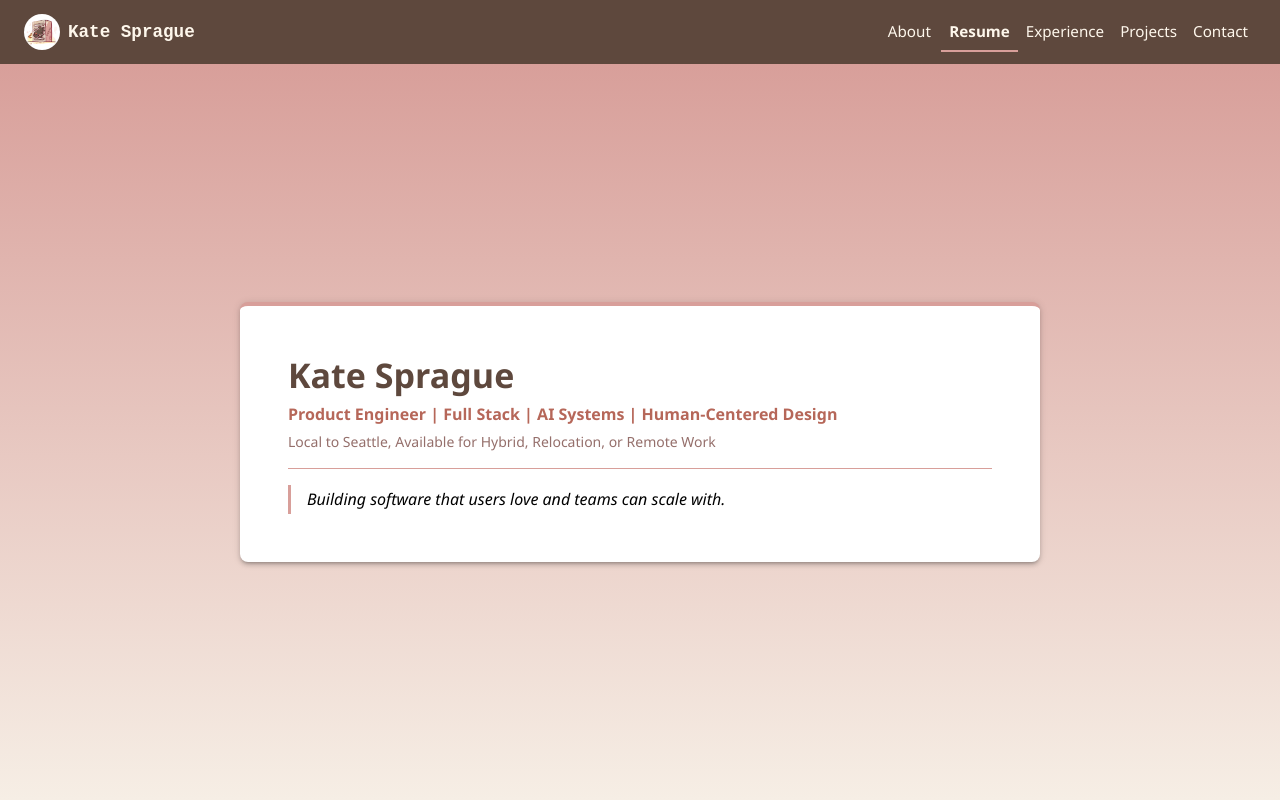
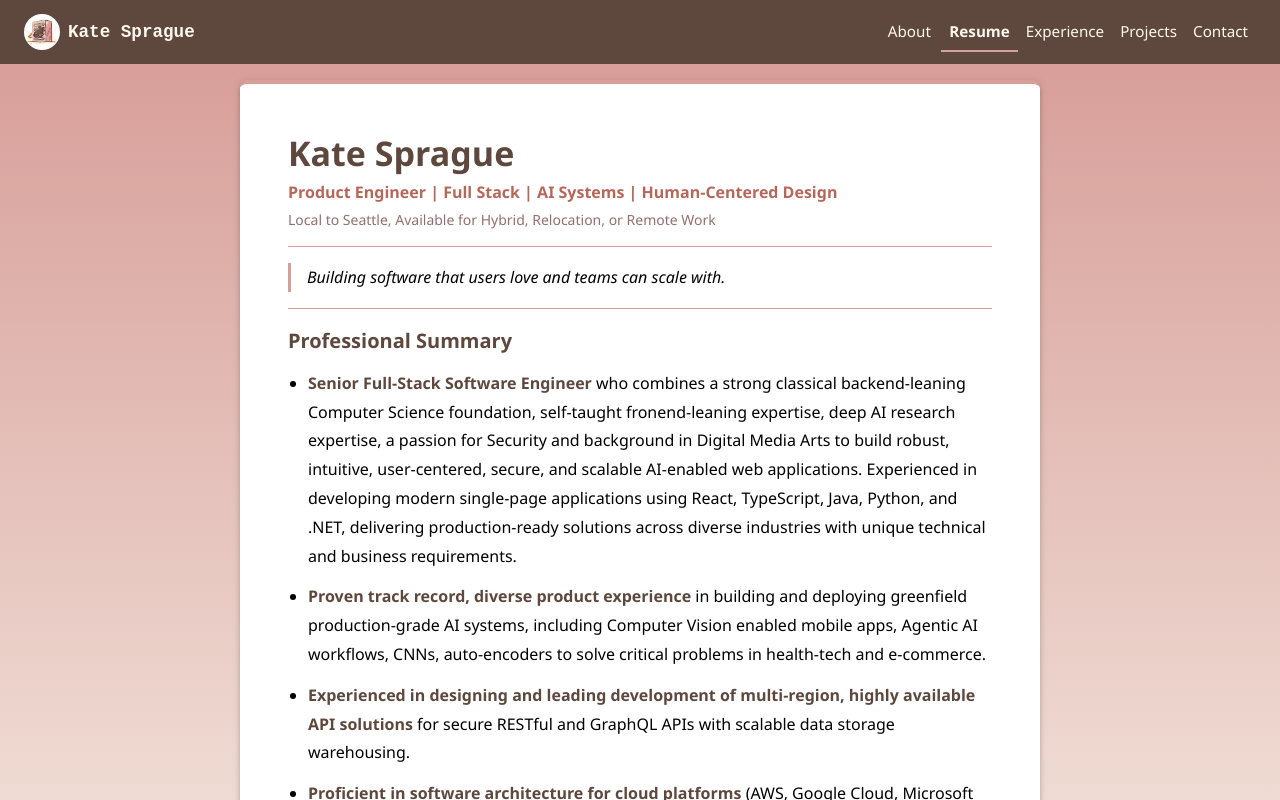
Before and after one commit to kate-codes/gitsite, a React (Vite) app: page / in a window 1280 px wide. Both pictures are taken after a click on the button "Resume". Shown: the top 800 px of the page. Built offline with nearby package versions, Linux system fonts and the light colour scheme.

Commit message:
Fleshing out several pages so we have something a bit more professional

```diff
--- a/src/App.tsx
+++ b/src/App.tsx
@@ -5,6 +5,8 @@ import NavBar from './components/NavBar';
 import AboutSection from './components/AboutSection';
 import ResumeSection from './components/ResumeSection';
 import ContactSection from './components/ContactSection';
+import ExperienceSection from './components/ExperienceSection';
+import ProjectsSection from './components/ProjectsSection';
 import { useHelloWorldClick } from './hooks/useHelloWorldClick';
 import { theme } from './theme/theme';
 import { GRADIENT_PRIMARY, GRADIENT_SECONDARY } from './constants';
@@ -29,8 +31,14 @@ const App: React.FC = () => {
     if (activeSection === 'Resume') {
       return <ResumeSection />;
     }
+    if (activeSection === 'Experience') {
+      return <ExperienceSection onBack={handleHomeClick} />;
+    }
+    if (activeSection === 'Projects') {
+      return <ProjectsSection onBack={handleHomeClick} />;
+    }
     if (activeSection === 'Contact') {
-      return <ContactSection />;
+      return <ContactSection onBack={handleHomeClick} />;
     }
     return <HelloWorldCard onButtonClick={handleClick} />;
   };
--- a/src/components/AboutSection.tsx
+++ b/src/components/AboutSection.tsx
@@ -9,7 +9,7 @@ const INLINE_LINKS = new Map<string, string>([
     "University of Washington's Intelligent Networks Laboratory",
     'https://depts.washington.edu/biocomp/people.html',
   ],
-  ['review and fork the basic project on GitHub Pages', 'https://github.com/kate-codes/gitsite'],
+  ['review and fork the project on GitHub Pages', 'https://github.com/kate-codes/Gitsite-Example'],
 ]);
 
 const renderParagraph = (raw: string): React.ReactNode => {
--- a/src/components/ContactSection.tsx
+++ b/src/components/ContactSection.tsx
@@ -1,5 +1,6 @@
 import React from 'react';
-import { Box, Divider, Link, Paper, Typography } from '@mui/material';
+import { Box, Button, Divider, Link, Paper, Typography } from '@mui/material';
+import ArrowBackIcon from '@mui/icons-material/ArrowBack';
 import LinkedInIcon from '@mui/icons-material/LinkedIn';
 import EmailIcon from '@mui/icons-material/Email';
 import {
@@ -29,7 +30,11 @@ const CONTACT_LINKS = new Map<string, { url: string; icon: React.ReactNode; labe
   ],
 ]);
 
-const ContactSection: React.FC = () => {
+interface ContactSectionProps {
+  onBack: () => void;
+}
+
+const ContactSection: React.FC<ContactSectionProps> = ({ onBack }) => {
   return (
     <Paper
       elevation={3}
@@ -41,6 +46,9 @@ const ContactSection: React.FC = () => {
         borderTop: `4px solid ${palette.colors.rosyTaupe.hex}`,
       }}
     >
+      <Button startIcon={<ArrowBackIcon />} onClick={onBack} sx={{ mb: 3 }} variant='outlined'>
+        Back
+      </Button>
       <Typography
         variant='h4'
         component='h2'
--- /dev/null
+++ b/src/components/ExperienceSection.tsx
@@ -0,0 +1,39 @@
+import React from 'react';
+import { Button, Paper, Typography } from '@mui/material';
+import ArrowBackIcon from '@mui/icons-material/ArrowBack';
+import { palette } from '../theme/palette';
+
+interface ExperienceSectionProps {
+  onBack: () => void;
+}
+
+const ExperienceSection: React.FC<ExperienceSectionProps> = ({ onBack }) => {
+  return (
+    <Paper
+      elevation={3}
+      sx={{
+        padding: { xs: 4, sm: 6 },
+        maxWidth: 640,
+        width: '100%',
+        borderRadius: 2,
+        borderTop: `4px solid ${palette.colors.rosyTaupe.hex}`,
+      }}
+    >
+      <Button startIcon={<ArrowBackIcon />} onClick={onBack} sx={{ mb: 3 }} variant='outlined'>
+        Back
+      </Button>
+      <Typography
+        variant='h4'
+        component='h2'
+        sx={{ color: palette.colors.ashBrown.hex, fontWeight: 700, marginBottom: 2 }}
+      >
+        Experience
+      </Typography>
+      <Typography variant='body1' sx={{ color: palette.colors.black.hex, lineHeight: 1.8 }}>
+        Under construction — please check back later.
+      </Typography>
+    </Paper>
+  );
+};
+
+export default ExperienceSection;
--- a/src/components/PaletteView.tsx
+++ b/src/components/PaletteView.tsx
@@ -20,9 +20,11 @@ const PaletteView: React.FC<PaletteViewProps> = ({ onBack }) => {
         borderRadius: 2,
       }}
     >
-      <Button startIcon={<ArrowBackIcon />} onClick={onBack} sx={{ mb: 3 }} variant='outlined'>
-        Back
-      </Button>
+      <Box sx={{ textAlign: 'left' }}>
+        <Button startIcon={<ArrowBackIcon />} onClick={onBack} sx={{ mb: 3 }} variant='outlined'>
+          Back
+        </Button>
+      </Box>
 
       <Typography variant='h4' component='h1' gutterBottom sx={{ marginBottom: 1 }}>
         {palette.name}
--- /dev/null
+++ b/src/components/ProjectsSection.tsx
@@ -0,0 +1,39 @@
+import React from 'react';
+import { Button, Paper, Typography } from '@mui/material';
+import ArrowBackIcon from '@mui/icons-material/ArrowBack';
+import { palette } from '../theme/palette';
+
+interface ProjectsSectionProps {
+  onBack: () => void;
+}
+
+const ProjectsSection: React.FC<ProjectsSectionProps> = ({ onBack }) => {
+  return (
+    <Paper
+      elevation={3}
+      sx={{
+        padding: { xs: 4, sm: 6 },
+        maxWidth: 640,
+        width: '100%',
+        borderRadius: 2,
+        borderTop: `4px solid ${palette.colors.rosyTaupe.hex}`,
+      }}
+    >
+      <Button startIcon={<ArrowBackIcon />} onClick={onBack} sx={{ mb: 3 }} variant='outlined'>
+        Back
+      </Button>
+      <Typography
+        variant='h4'
+        component='h2'
+        sx={{ color: palette.colors.ashBrown.hex, fontWeight: 700, marginBottom: 2 }}
+      >
+        Projects
+      </Typography>
+      <Typography variant='body1' sx={{ color: palette.colors.black.hex, lineHeight: 1.8 }}>
+        Under construction — please check back later.
+      </Typography>
+    </Paper>
+  );
+};
+
+export default ProjectsSection;
--- a/src/components/ResumeSection.tsx
+++ b/src/components/ResumeSection.tsx
@@ -1,6 +1,12 @@
 import React from 'react';
 import { Box, Divider, Paper, Typography } from '@mui/material';
-import { DISPLAY_NAME, RESUME_AVAILABILITY, RESUME_HEADLINE, RESUME_TAGLINE } from '../constants';
+import {
+  DISPLAY_NAME,
+  PROFESSIONAL_SUMMARY,
+  RESUME_AVAILABILITY,
+  RESUME_HEADLINE,
+  RESUME_TAGLINE,
+} from '../constants';
 import { palette } from '../theme/palette';
 
 const ResumeSection: React.FC = () => {
@@ -49,6 +55,39 @@ const ResumeSection: React.FC = () => {
           {RESUME_TAGLINE}
         </Typography>
       </Box>
+
+      <Divider sx={{ my: 2, borderColor: palette.colors.rosyTaupe.hex }} />
+
+      <Typography
+        variant='h6'
+        sx={{ color: palette.colors.ashBrown.hex, fontWeight: 700, mb: 1.5 }}
+      >
+        Professional Summary
+      </Typography>
+
+      <Box component='ul' sx={{ m: 0, pl: 2.5 }}>
+        {PROFESSIONAL_SUMMARY.map(({ heading, body }, i) => (
+          <Box
+            component='li'
+            key={i}
+            sx={{
+              color: palette.colors.black.hex,
+              lineHeight: 1.8,
+              mb: i < PROFESSIONAL_SUMMARY.length - 1 ? 1.5 : 0,
+            }}
+          >
+            <Typography variant='body1' component='span'>
+              <Typography
+                component='span'
+                sx={{ fontWeight: 700, color: palette.colors.ashBrown.hex }}
+              >
+                {heading}
+              </Typography>{' '}
+              {body}
+            </Typography>
+          </Box>
+        ))}
+      </Box>
     </Paper>
   );
 };
--- a/src/constants/index.ts
+++ b/src/constants/index.ts
@@ -12,7 +12,31 @@ export const ABOUT_BIO = [
   'Kate Sprague is a Full-Stack Software Engineer and University of Washington Computer Science graduate. She combines a strong technical foundation in full-stack development with a background in design, security, and user experience.to build secure, scalable, and intuitive web applications.',
   'She specializes in developing modern full-stack solutions using React, TypeScript, JavaScript, Python, Java, C#, C++, and cloud-based technologies, with a focus on creating maintainable, accessible, and user-centered software.',
   "As a researcher with the University of Washington's Intelligent Networks Laboratory, Kate contributed to the BrainGrid academic software ecosystem by evaluating and integrating software engineering tools and development workflows to improve software quality, maintainability, collaboration, and long-term sustainability for scientific research applications.",
-  'This website was built with code Kate wrote. You can review and fork the basic project on GitHub Pages.',
+  'This website was built with code Kate wrote. You can review and fork the project on GitHub Pages.',
+];
+
+export const PROFESSIONAL_SUMMARY: Array<{ heading: string; body: string }> = [
+  {
+    heading: 'Senior Full-Stack Software Engineer',
+    body: 'who combines a strong classical backend-leaning Computer Science foundation, self-taught fronend-leaning expertise, deep AI research expertise, a passion for Security and background in Digital Media Arts to build robust, intuitive, user-centered, secure, and scalable AI-enabled web applications. Experienced in developing modern single-page applications using React, TypeScript, Java, Python, and .NET, delivering production-ready solutions across diverse industries with unique technical and business requirements.',
+  },
+  {
+    heading: 'Proven track record, diverse product experience',
+    body: 'in building and deploying greenfield production-grade AI systems, including Computer Vision enabled mobile apps, Agentic AI workflows, CNNs, auto-encoders to solve critical problems in health-tech and e-commerce.',
+  },
+  {
+    heading:
+      'Experienced in designing and leading development of multi-region, highly available API solutions',
+    body: 'for secure RESTful and GraphQL APIs with scalable data storage warehousing.',
+  },
+  {
+    heading: 'Proficient in software architecture for cloud platforms',
+    body: '(AWS, Google Cloud, Microsoft Azure) with hands-on experience in Compute, Networking, Containers, CDNs, Storage, and Serverless.',
+  },
+  {
+    heading: 'Specialist in frontend application development',
+    body: 'using HTML, CSS, Tailwind CSS, JavaScript, TypeScript, NodeJS, and major Frameworks like React, Redux, and React Native. Adept at using Tailwind CSS, Vite, and Webpack for efficient front-end build optimization.',
+  },
 ];
 
 export const CONTACT_INQUIRY_URL = '';
```
